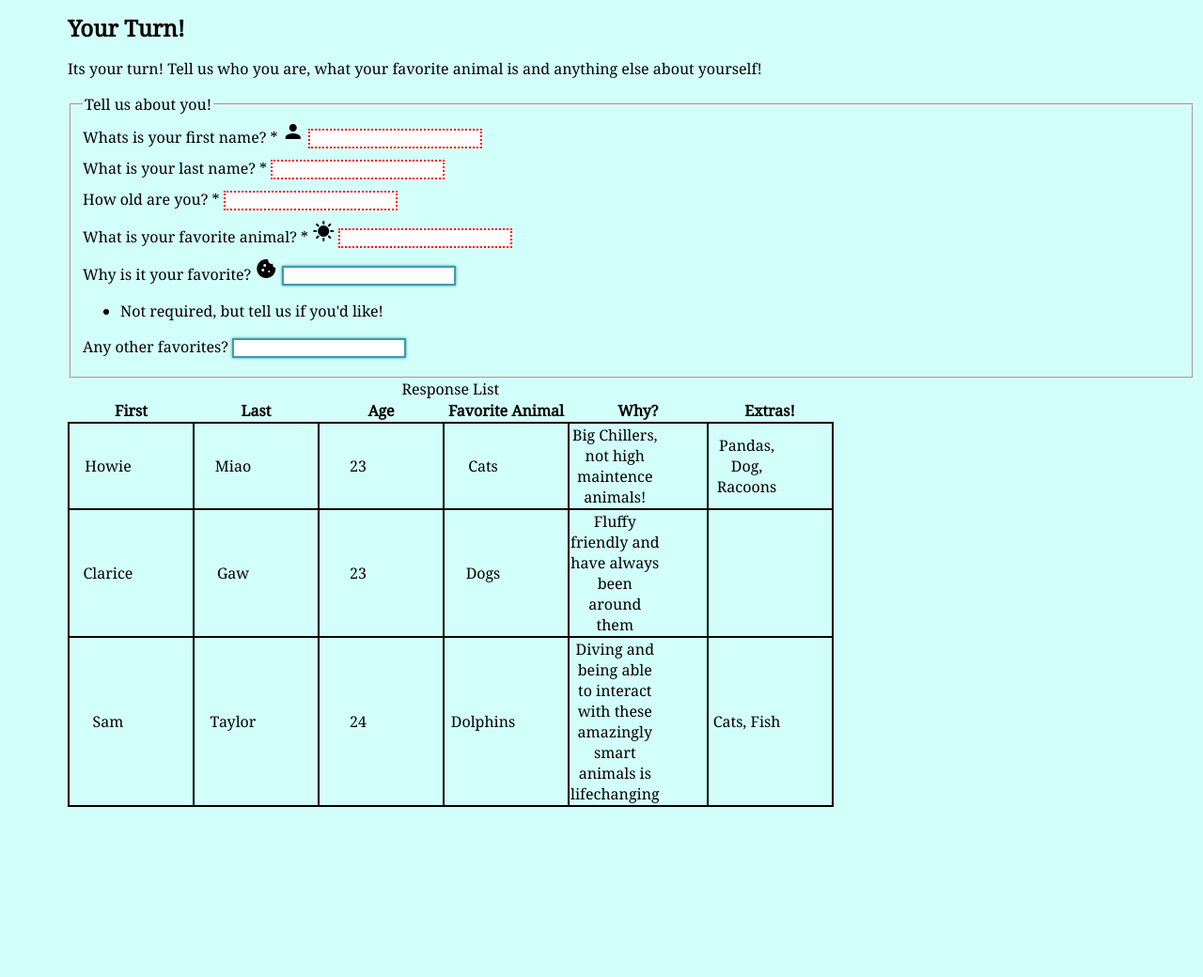
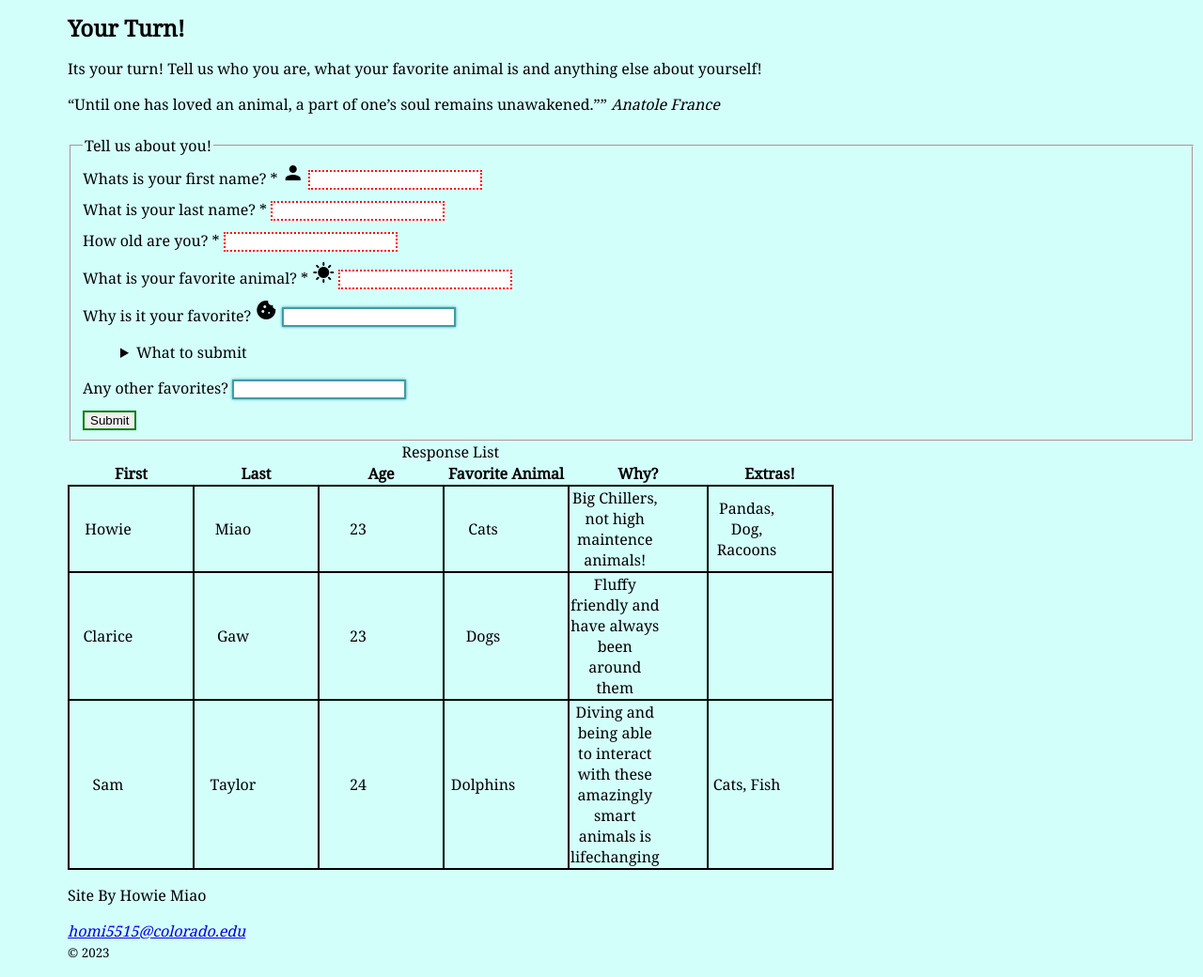
Before and after one commit to HowieMiao/CSCI-3150-Lab-3, a plain HTML site: page index.html in a window 1280 px wide. Shown: the part 344-1384 px from the top of the page at 94% size. Before the commit the page ends 1211 px from the top, so only its background shows below. Drawn offline with Linux system fonts and the light colour scheme.

Commit message:
Updated for Redo

```diff
--- a/index.html
+++ b/index.html
@@ -31,6 +31,11 @@
 
             <h2 id="form">Your Turn!</h2>
             <p>Its your turn! Tell us who you are, what your favorite animal is and anything else about yourself!</p>
+            <section>
+                <q>Until one has loved an animal, a part of one’s soul remains unawakened.”</q>
+                <cite>Anatole France</cite>
+            </section>
+            <br>
             <form id="myform" method="post">
                 <fieldset>
                     <legend>Tell us about you!</legend>
@@ -63,12 +68,17 @@
                         <input type="text"  id="explanation">
                     </label>
                     <ul class="explanationSuggestion">
-                        <li>Not required, but tell us if you'd like!</li>
+                            <details>
+                            <summary>What to submit</summary>
+                            <p>Where'd you first encounter them? What makes them so unique to any other animal you might enjoy?</p>
+                            </details>
                     </ul>
                     <label for="extra">
                         Any other favorites?
                         <input type="text"  id="extra">
                     </label>
+
+                    <input type="submit">
                 </fieldset>
             </form>
             <table id="data">
@@ -111,6 +121,14 @@
                     </tbody>
             </table>
         </section>
+        <footer>
+            <p> Site By Howie Miao
+            <address>
+                <a href="mailto:homi5515@colorado.edu">homi5515@colorado.edu</a>
+            </address>
+            <small>&copy; 2023</small>
+            </p>
+        </footer>
     </main>
 </body>
 </html>
--- a/style.css
+++ b/style.css
@@ -20,7 +20,7 @@ h1,h2,h3 {
     transform: translateY(-200%);
 }
 .skip-link:focus{
-    transform: translateY(-100%);
+    transform: translateY(-50%);
 }
 .skip-link{
     transition: transform 0.3s;
```
